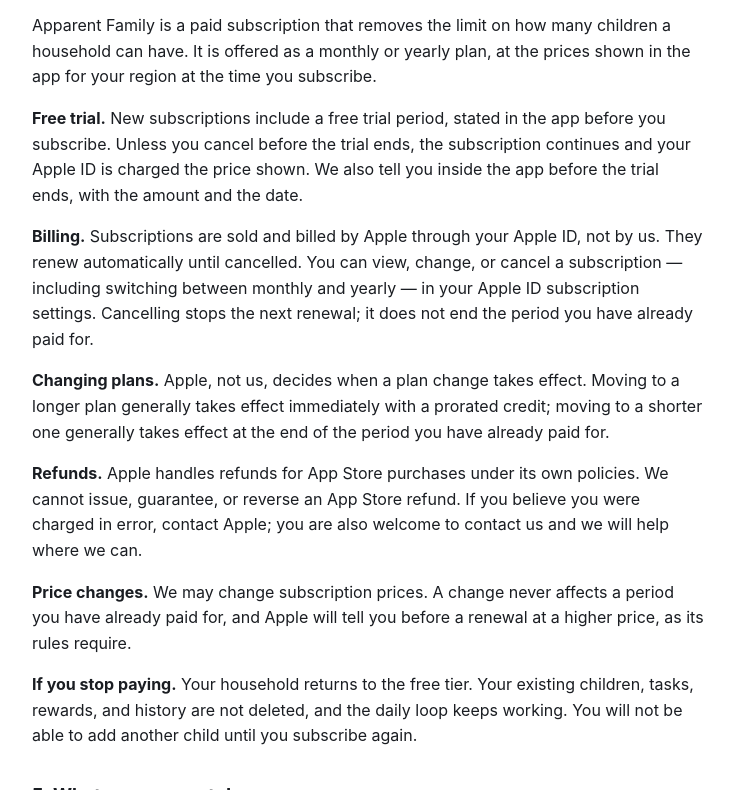
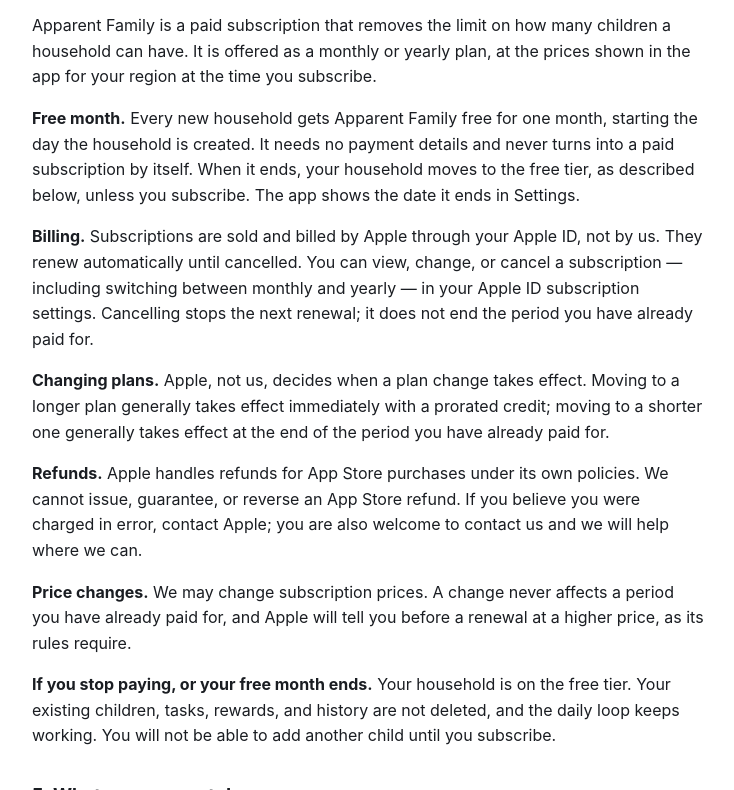
Before and after one commit to jumbomug/apparent-legal, a plain HTML site: page terms.html in a window 1280 px wide. Shown: the part 2010-2800 px from the top of the page, without its empty margins (272-1006 px from the left). Drawn offline with Linux system fonts and the light colour scheme.

Commit message:
Terms of Use, effective November 1, 2026: Apparent's own free month
The free month is granted when a household is created, with no payment
details and no automatic charge, in place of an App Store free trial.
'If you stop paying' now covers the free month ending too.

Co-Authored-By: Claude Opus 5.5 <noreply@anthropic.com>

```diff
--- a/terms.html
+++ b/terms.html
@@ -31,7 +31,7 @@
 </head>
 <body>
 <h1>Apparent Family — Terms of Use</h1>
-<p class="meta"><strong>Effective date:</strong> October 20, 2026</p>
+<p class="meta"><strong>Effective date:</strong> November 1, 2026</p>
 <p>Apparent Family ("Apparent") is a family app that helps a parent or caretaker set a child's daily tasks, and helps the child complete them and earn rewards, across their two devices. It is operated by Bear Audio LLC ("we," "us"), a Colorado limited liability company.</p>
 <p>These terms are an agreement between you and us about how you may use Apparent. They apply when you download the app, create an account, or use the service. If you do not agree with them, please do not use Apparent.</p>
 <p>Our <a href="https://apparentfamily.com/privacy.html">Privacy Policy</a> explains what we collect and why. It is part of these terms.</p>
@@ -52,12 +52,12 @@
 <h2>4. Subscriptions and payment</h2>
 <p>Apparent has a free tier that covers one child, any number of parents or caretakers, and the full daily loop of setting, completing, and approving tasks. You can use that tier indefinitely without paying.</p>
 <p>Apparent Family is a paid subscription that removes the limit on how many children a household can have. It is offered as a monthly or yearly plan, at the prices shown in the app for your region at the time you subscribe.</p>
-<p><strong>Free trial.</strong> New subscriptions include a free trial period, stated in the app before you subscribe. Unless you cancel before the trial ends, the subscription continues and your Apple ID is charged the price shown. We also tell you inside the app before the trial ends, with the amount and the date.</p>
+<p><strong>Free month.</strong> Every new household gets Apparent Family free for one month, starting the day the household is created. It needs no payment details and never turns into a paid subscription by itself. When it ends, your household moves to the free tier, as described below, unless you subscribe. The app shows the date it ends in Settings.</p>
 <p><strong>Billing.</strong> Subscriptions are sold and billed by Apple through your Apple ID, not by us. They renew automatically until cancelled. You can view, change, or cancel a subscription — including switching between monthly and yearly — in your Apple ID subscription settings. Cancelling stops the next renewal; it does not end the period you have already paid for.</p>
 <p><strong>Changing plans.</strong> Apple, not us, decides when a plan change takes effect. Moving to a longer plan generally takes effect immediately with a prorated credit; moving to a shorter one generally takes effect at the end of the period you have already paid for.</p>
 <p><strong>Refunds.</strong> Apple handles refunds for App Store purchases under its own policies. We cannot issue, guarantee, or reverse an App Store refund. If you believe you were charged in error, contact Apple; you are also welcome to contact us and we will help where we can.</p>
 <p><strong>Price changes.</strong> We may change subscription prices. A change never affects a period you have already paid for, and Apple will tell you before a renewal at a higher price, as its rules require.</p>
-<p><strong>If you stop paying.</strong> Your household returns to the free tier. Your existing children, tasks, rewards, and history are not deleted, and the daily loop keeps working. You will not be able to add another child until you subscribe again.</p>
+<p><strong>If you stop paying, or your free month ends.</strong> Your household is on the free tier. Your existing children, tasks, rewards, and history are not deleted, and the daily loop keeps working. You will not be able to add another child until you subscribe.</p>
 <h2>5. What you may not do</h2>
 <p>Please do not:</p>
 <ul>
@@ -126,6 +126,6 @@
 <p>Questions about these terms: <strong>privacy@apparentfamily.com</strong>, telephone +1 303-506-2129.</p>
 <p>Please do not include a child's full name, contact details, grades, health information, passwords, or invite codes in a support message.</p>
 
-<footer><a href="./">Apparent Family</a> · Terms of Use · Effective October 20, 2026</footer>
+<footer><a href="./">Apparent Family</a> · Terms of Use · Effective November 1, 2026</footer>
 </body>
 </html>
```
